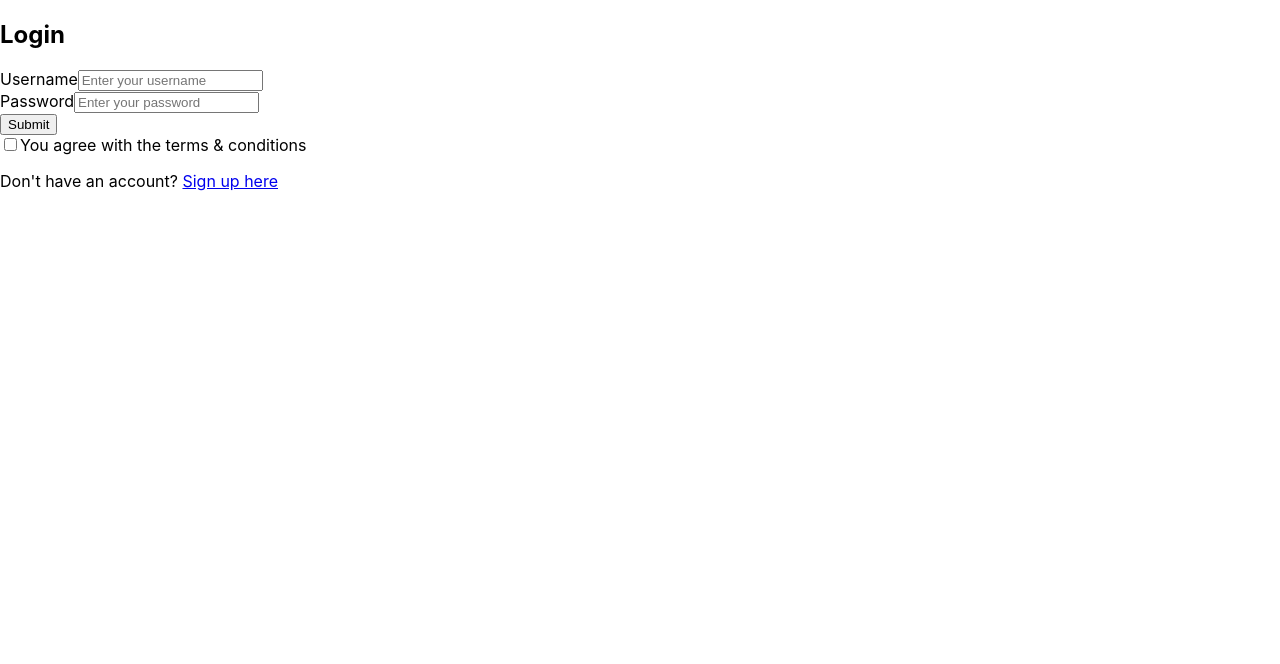
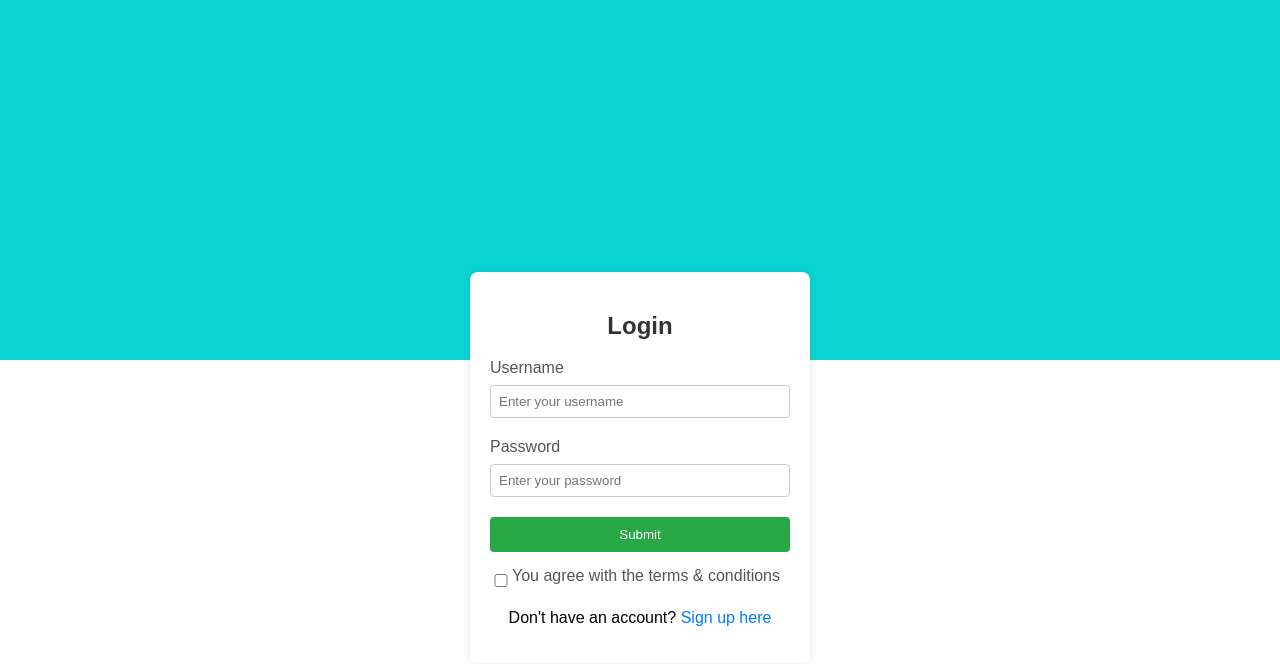
Before and after one commit to Vanshika1225/EMS, a React (Create React App) app in the folder employee-management-system/: page /auth/login in a window 1280 px wide. Shown: the top 664 px of the page. Built offline with nearby package versions, Linux system fonts and the light colour scheme.

Commit message:
login signup frontend created

```diff
--- a/employee-management-system/src/App.css
+++ b/employee-management-system/src/App.css
@@ -1,38 +1,125 @@
-.App {
-  text-align: center;
+body {
+  margin: 0;
+  font-family: Arial, sans-serif;
+  background: linear-gradient(#0dd4d4 45%, #ffffff 40%);
+  height: 100vh;
+  display: flex;
+  align-items: center;
+  justify-content: center;
+}
+.background-container {
+  background-color: #0dd4d4; /* Set your desired background color */
+  height: 45%;
 }
 
-.App-logo {
-  height: 40vmin;
-  pointer-events: none;
+.login-container {
+  background-color: #fff;
+  border-radius: 8px;
+  box-shadow: 0 0 10px rgba(0, 0, 0, 0.1);
+  margin-top: 135px;
+  padding: 20px;
+  width: 300px;
 }
 
-@media (prefers-reduced-motion: no-preference) {
-  .App-logo {
-    animation: App-logo-spin infinite 20s linear;
-  }
+.login-container h2 {
+  text-align: center;
+  color: #333;
 }
 
-.App-header {
-  background-color: #282c34;
-  min-height: 100vh;
-  display: flex;
-  flex-direction: column;
-  align-items: center;
-  justify-content: center;
-  font-size: calc(10px + 2vmin);
-  color: white;
+.form-group {
+  margin-bottom: 20px;
 }
 
-.App-link {
-  color: #61dafb;
+label {
+  display: block;
+  margin-bottom: 8px;
+  color: #555;
 }
 
-@keyframes App-logo-spin {
-  from {
-    transform: rotate(0deg);
-  }
-  to {
-    transform: rotate(360deg);
-  }
+input {
+  width: 100%;
+  padding: 8px;
+  border: 1px solid #ccc;
+  border-radius: 4px;
+  box-sizing: border-box;
 }
+
+button {
+  background-color: #007bff;
+  color: #fff;
+  padding: 10px;
+  border: none;
+  border-radius: 4px;
+  cursor: pointer;
+  width: 100%;
+}
+
+button:hover {
+  background-color: #0056b3;
+}
+
+.signup-link {
+  text-align: center;
+  margin-top: 15px;
+}
+
+.signup-link a {
+  color: #007bff;
+  text-decoration: none;
+}
+
+.signup-link a:hover {
+  text-decoration: underline;
+}
+
+.dis{
+  display: flex;
+  align-items: center;
+  margin-left: -286px;
+}
+
+.margin{
+  margin-left: -285px;
+}
+
+.signup-container {
+  background-color: #fff;
+  border-radius: 8px;
+  box-shadow: 0 0 10px rgba(0, 0, 0, 0.1);
+  padding: 20px;
+  width: 300px;
+}
+
+.signup-container h2 {
+  text-align: center;
+  color: #333;
+}
+
+button {
+  background-color: #28a745;
+  color: #fff;
+  padding: 10px;
+  border: none;
+  border-radius: 4px;
+  cursor: pointer;
+  width: 100%;
+}
+
+button:hover {
+  background-color: #218838;
+}
+
+
+.login-link {
+  text-align: center;
+  margin-top: 15px;
+}
+
+.login-link a {
+  color: #007bff;
+  text-decoration: none;
+}
+
+.login-link a:hover {
+  text-decoration: underline;
+}
--- a/employee-management-system/src/App.js
+++ b/employee-management-system/src/App.js
@@ -1,5 +1,6 @@
 // import { Router } from 'express';
 import LoginForm from './components/LoginForm';
+import SignupForm from './components/SignupForm';
 import React from 'react'
 import Dashboard from './components/Dashboard'
 import {BrowserRouter,Routes,Route} from 'react-router-dom'
@@ -9,7 +10,8 @@ function App(){
   return(
     <BrowserRouter>
        <Routes>
-        <Route path='auth/login' element={<LoginForm />}></Route>
+        <Route path='/auth/login' element={<LoginForm />}></Route>
+        <Route path='/auth/signup' element={<SignupForm />} />
         <Route path='dashboard' element={<Dashboard />}></Route>
        </Routes>
     </BrowserRouter>
--- a/employee-management-system/src/components/Dashboard.jsx
+++ b/employee-management-system/src/components/Dashboard.jsx
@@ -1,9 +1,40 @@
 import React from 'react'
-
+import {Link} from 'react-router-dom';
 const Dashboard = () => {
   return (
     <div>
-
+      <div>
+        <div>
+          <div>
+              <Link to="/dashboard">CWC</Link>
+              <ul>
+                <li>
+                  <Link to="/dashboard">Dashboard</Link>
+                </li>
+                <li>
+                  <Link to="/dashboard">Manage Employees</Link>
+                </li>
+                <li>
+                  <Link to="/dashboard">Attendance</Link>
+                </li>
+                <li>
+                  <Link to="/dashboard">Leave</Link>
+                </li>
+                <li>
+                  <Link to="/dashboard">Performance</Link>
+                </li>
+                <li>
+                  <Link to="/dashboard">Logout</Link>
+                </li>
+              </ul>
+          </div>
+        </div>
+        <div>
+          <div>
+            <h4>Employee Management System</h4>
+          </div>
+        </div>
+      </div>
     </div>
   )
 }
--- a/employee-management-system/src/components/LoginForm.jsx
+++ b/employee-management-system/src/components/LoginForm.jsx
@@ -25,12 +25,14 @@ const LoginForm = () => {
   };
 
   return (
-    <div>
+    <div className="login-container">
+      <div className="background-container">
+      </div>
       <div>
         <div>{error && <div style={{ color: 'red' }}>{error}</div>}</div>
         <h2>Login</h2>
         <form onSubmit={handleSubmit}>
-          <div>
+          <div className="form-group">
             <label htmlFor='username'>Username</label>
             <input
               type="text"
@@ -39,7 +41,7 @@ const LoginForm = () => {
               onChange={(e) => setValues({ ...values, username: e.target.value })}
             />
           </div>
-          <div>
+          <div className="form-group">
             <label htmlFor='password'>Password</label>
             <input
               type="password"
@@ -49,12 +51,13 @@ const LoginForm = () => {
             />
           </div>
           <button type='submit'>Submit</button>
-          <div>
-            <input type='checkbox' name='tick' id='tick' />
-            <label htmlFor="password">You agree with the terms & conditions</label>
-          </div>
-          <div>
-            <p>Don't have an account? <Link to="/SignupForm">Sign up here</Link></p>
+          <div className="signup-link dis">
+    <input type='checkbox' name='tick' id='tick' />
+    <label htmlFor="password" className="margin">You agree with the terms & conditions</label>
+</div>
+
+          <div className="signup-link">
+            <p>Don't have an account? <Link to="/auth/signup">Sign up here</Link></p>
           </div>
         </form>
       </div>
--- a/employee-management-system/src/components/SignupForm.js
+++ b/employee-management-system/src/components/SignupForm.jsx
@@ -16,7 +16,7 @@ const SignupForm = () => {
 
     axios.post('http://localhost:3000/auth/signup', values)
       .then(result => {
-        navigate('/login'); // Redirect to login after successful signup
+        navigate('/auth/login'); // Redirect to login after successful signup
       })
       .catch(err => {
         setError('Error signing up. Please try again.'); // Set error message
@@ -25,12 +25,14 @@ const SignupForm = () => {
   };
 
   return (
-    <div>
+    <div className="signup-container">
+      <div className="background-container">
+      </div>
       <div>
         <div>{error && <div style={{ color: 'red' }}>{error}</div>}</div>
         <h2>Sign Up</h2>
         <form onSubmit={handleSubmit}>
-          <div>
+          <div className="form-group">
             <label htmlFor='username'>Username</label>
             <input
               type="text"
@@ -39,7 +41,7 @@ const SignupForm = () => {
               onChange={(e) => setValues({ ...values, username: e.target.value })}
             />
           </div>
-          <div>
+          <div className="form-group">
             <label htmlFor='password'>Password</label>
             <input
               type="password"
@@ -49,8 +51,8 @@ const SignupForm = () => {
             />
           </div>
           <button type='submit'>Sign Up</button>
-          <div>
-            <p>Already have an account? <Link to="/login">Log in here</Link></p>
+          <div className="login-link">
+            <p>Already have an account? <Link to="/auth/login">Log in here</Link></p>
           </div>
         </form>
       </div>
```
Also changed, not shown: 1 other file (tests, documents, lock files or other folders).
